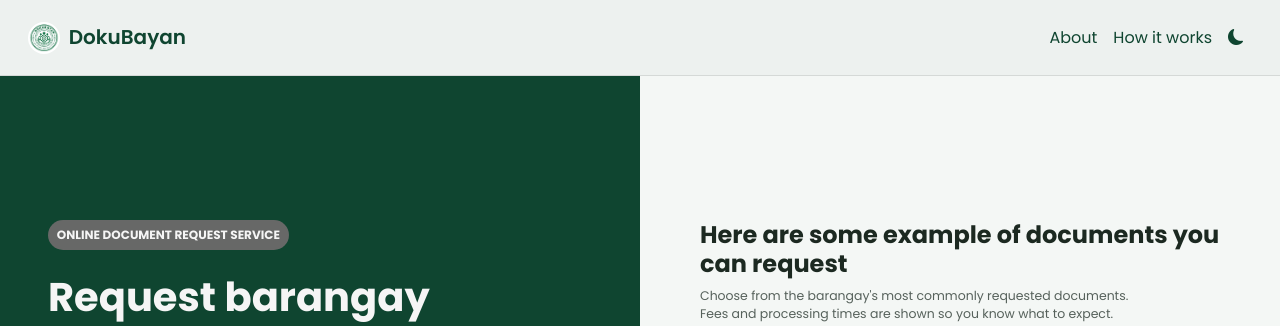
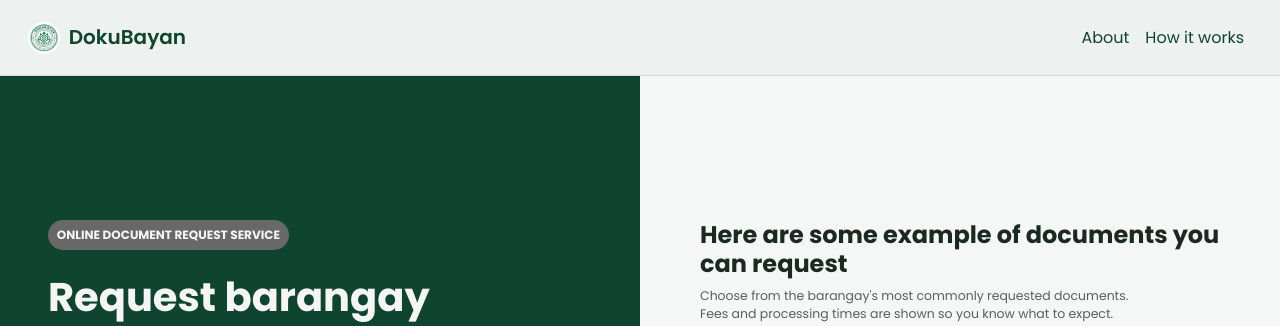
Before and after one commit to kurtlvc/barangay-document-request, a PHP site: page / in a window 1280 px wide. Shown: the top 326 px of the page. Run offline with PHP 8.4, Linux system fonts and the light colour scheme; data comes from the database, SQL or seed files in the repository.

Commit message:
Fixed bugs and erros.

```diff
--- a/public/index.php
+++ b/public/index.php
@@ -28,7 +28,6 @@
                 <div class="navbar-nav align-items-end">
                     <a href="#aboutpage" class="nav-item nav-link">About</a>
                     <a href="#howpage" class="nav-item nav-link">How it works</a>
-                    <a href="#" class="nav-item nav-link"><i class="bi bi-moon-fill"></i></a>
                 </div>
             </div>
         </div>
```
